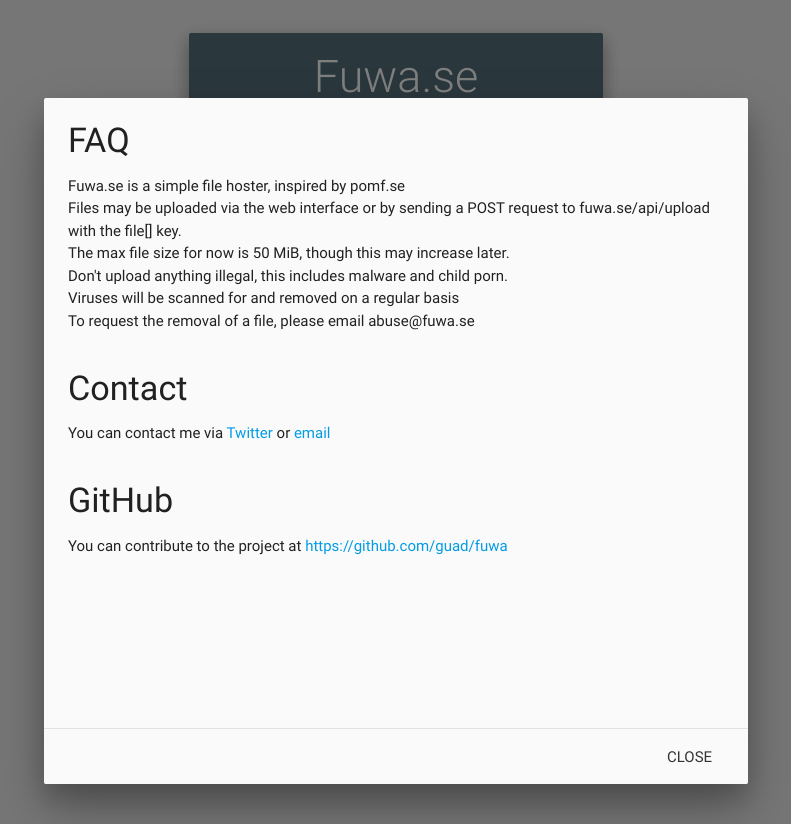
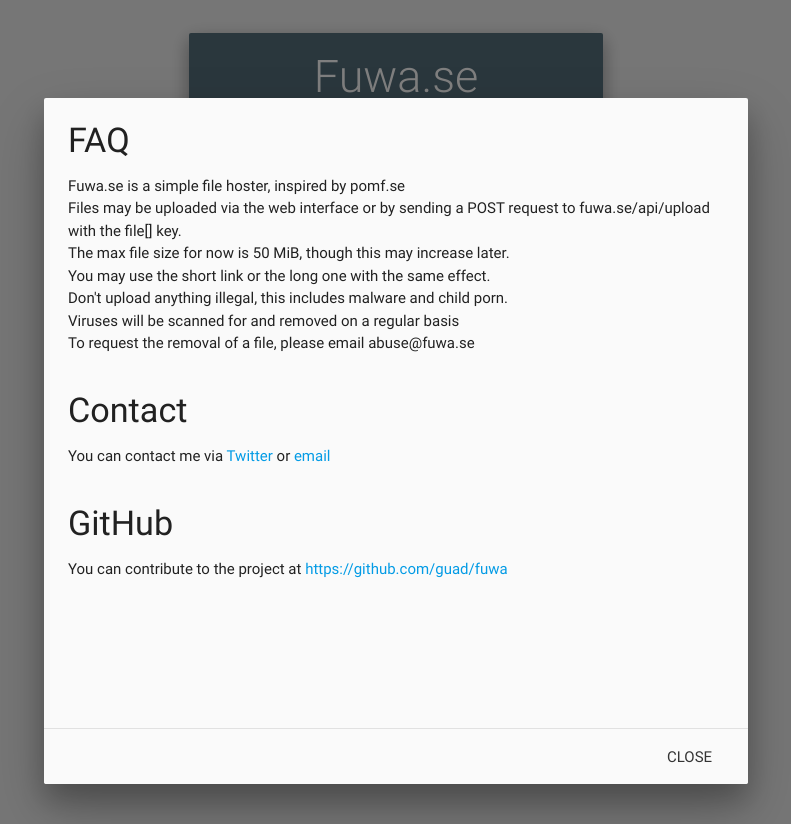
Before and after one commit to Guad/fuwa, a Flask app: page / in a window 1280 px wide, after a click on "ABOUT". Shown: the top 824 px of the page, without its empty margins (244-1035 px from the left). Run offline with Flask 2, Linux system fonts and the light colour scheme; parts of the project's set-up code (start-up, migrations or seed data) failed here and were passed over; some libraries are stand-ins or nearby versions.

Commit message:
small about page edit

```diff
--- a/templates/index.html
+++ b/templates/index.html
@@ -47,6 +47,7 @@
             <li>Fuwa.se is a simple file hoster, inspired by pomf.se</li>
             <li>Files may be uploaded via the web interface or by sending a POST request to fuwa.se/api/upload with the file[] key.</li>
             <li>The max file size for now is 50 MiB, though this may increase later.</li>
+            <li>You may use the short link or the long one with the same effect.</li>
             <li>Don't upload anything illegal, this includes malware and child porn.</li>
             <li>Viruses will be scanned for and removed on a regular basis</li>
             <li>To request the removal of a file, please email abuse@fuwa.se</li>
@@ -74,6 +75,7 @@
                 <li>Fuwa.se is a simple file hoster, inspired by pomf.se</li>
                 <li>Files may be uploaded via the web interface or by sending a POST request to fuwa.se/api/upload with the file[] key.</li>
                 <li>The max file size for now is 50 MiB, though this may increase later.</li>
+                <li>You may use the short link or the long one with the same effect.</li>
                 <li>Don't upload anything illegal, this includes malware and child porn.</li>
                 <li>Viruses will be scanned for and removed on a regular basis</li>
                 <li>To request the removal of a file, please email abuse@fuwa.se</li>
```
